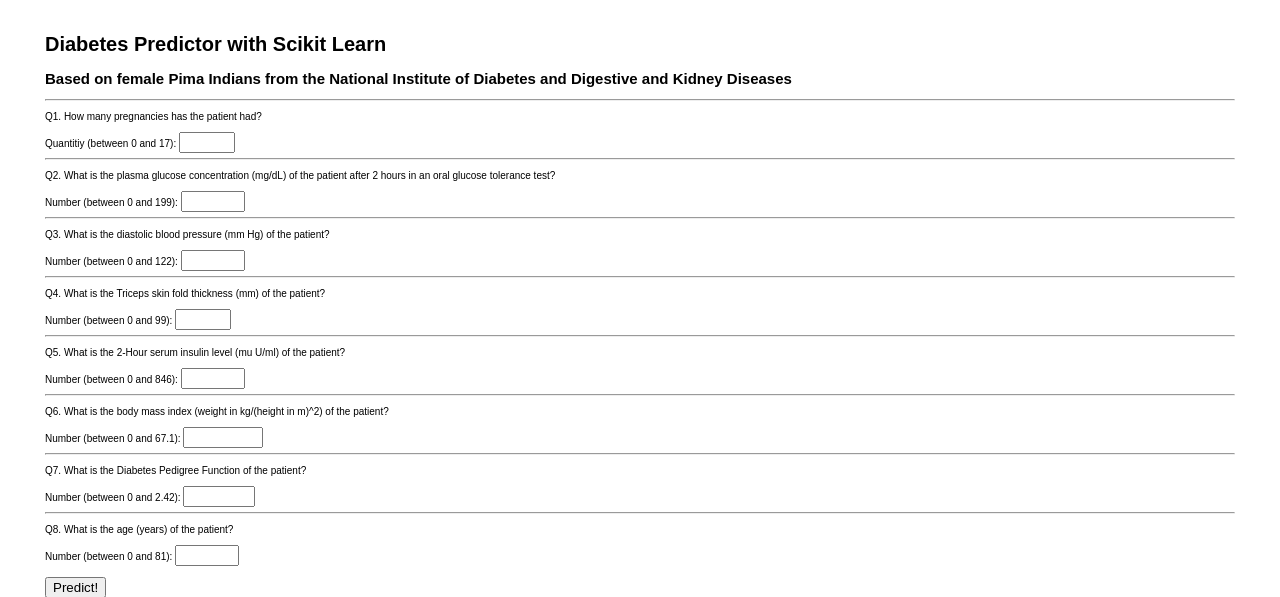
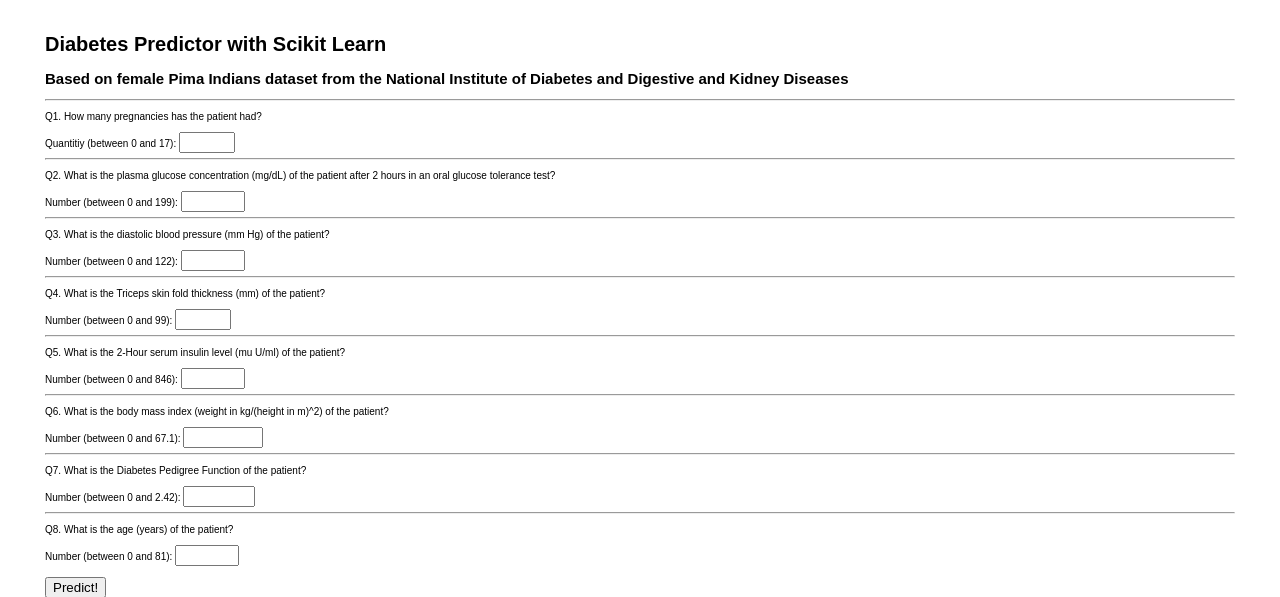
Before and after one commit to HannaMeinikheim/Pima_Heroku, a Flask app: page / in a window 1280 px wide. Shown: the top 597 px of the page. Run offline with Flask 2, Linux system fonts and the light colour scheme; parts of the project's set-up code (start-up, migrations or seed data) failed here and were passed over.

Commit message:
fixing the title

```diff
--- a/templates/index.html
+++ b/templates/index.html
@@ -17,7 +17,7 @@
   </head>
   <body>
 	<h1>Diabetes Predictor with Scikit Learn</h1>
-	<h2>Based on female Pima Indians from the National Institute of Diabetes and Digestive and Kidney Diseases</h2>
+	<h2>Based on female Pima Indians dataset from the National Institute of Diabetes and Digestive and Kidney Diseases</h2>
 	<hr>
       <form id="predict" method="POST">
         <p>Q1. How many pregnancies has the patient had?</p>
```
